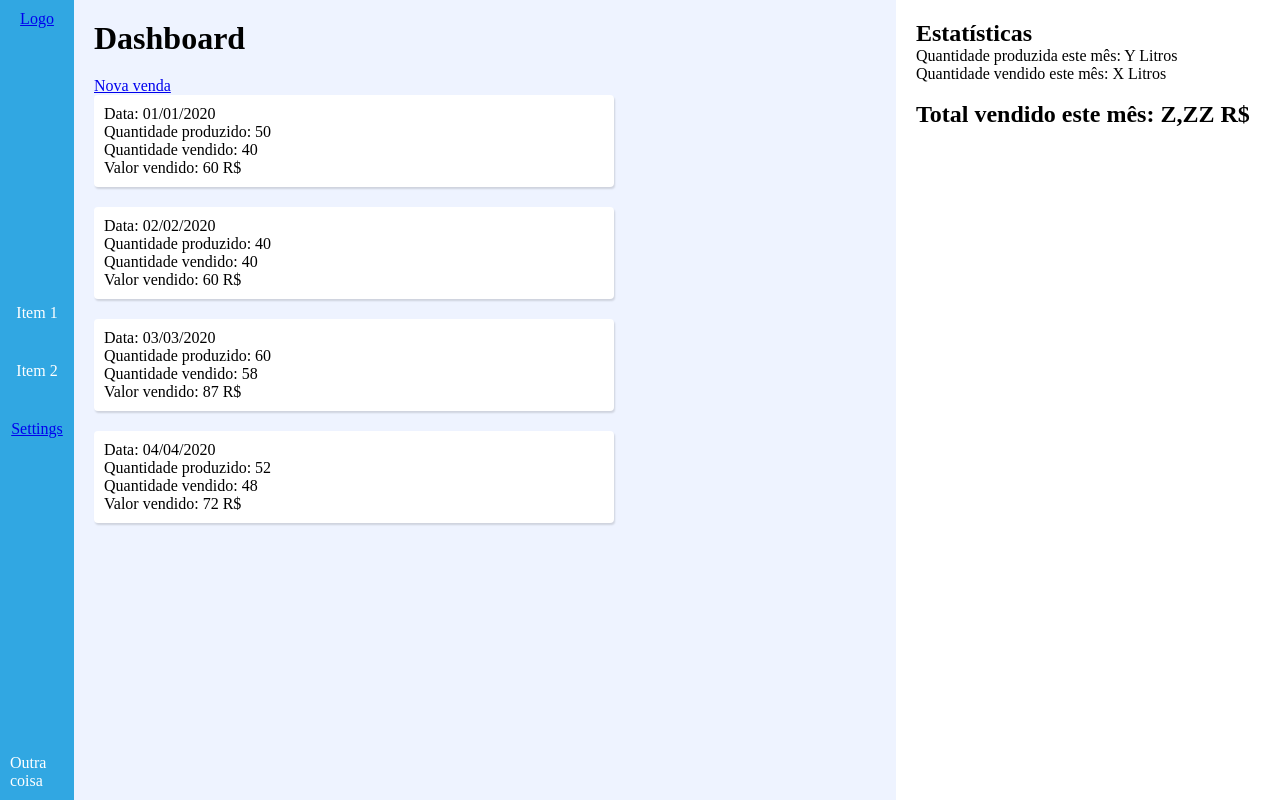
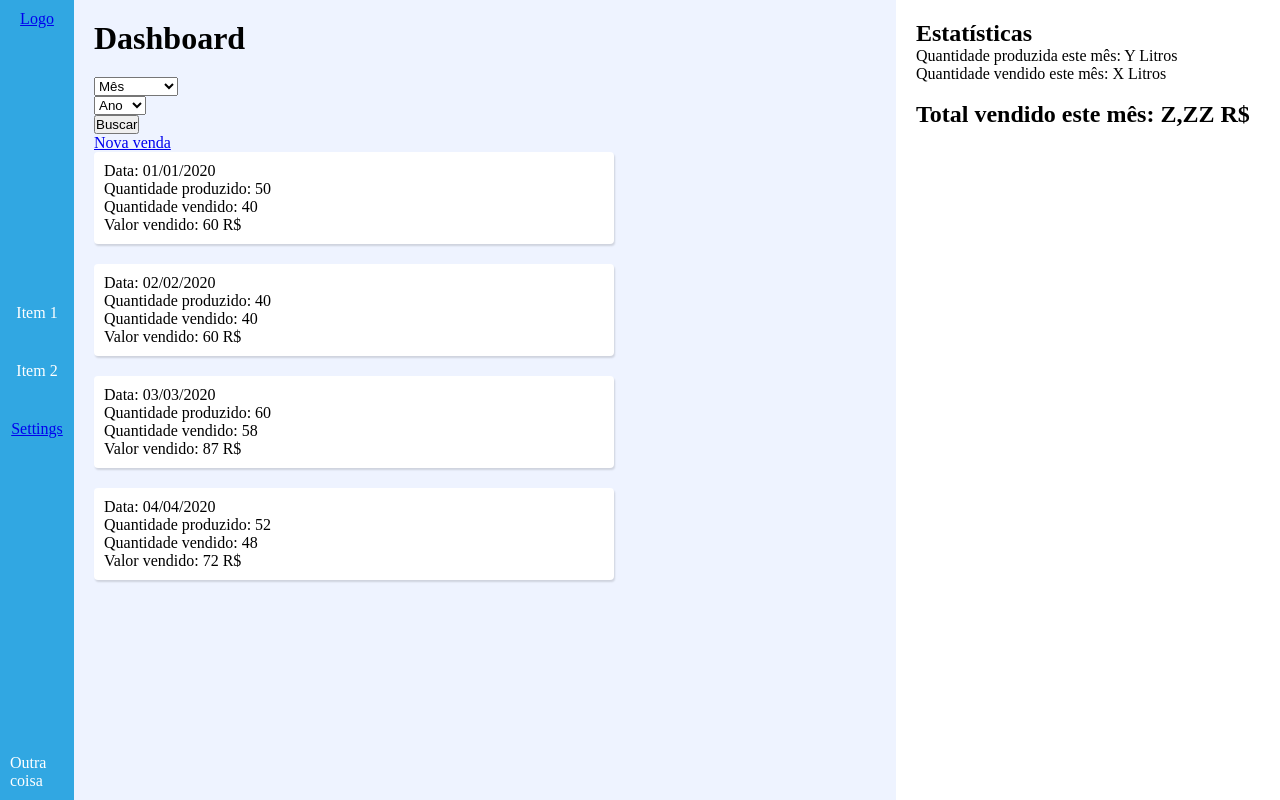
Before and after one commit to johnnyferreiradev/milkmoney, a React (Create React App) app in the folder frontend/: page /dashboard in a window 1280 px wide. Built offline with nearby package versions, Linux system fonts and the light colour scheme.

Commit message:
Criação do componente filtro por data

```diff
--- a/frontend/src/components/Content/Content.jsx
+++ b/frontend/src/components/Content/Content.jsx
@@ -1,14 +1,19 @@
 import React from 'react';
 
+import TitlePage from '../../template/TitlePage/TitlePage';
+import FilterByDate from '../../components/FilterByDate/FilterByDate';
 import SalesList from '../SalesList/SalesList';
-import TitlePage from '../../template/TitlePage/TitlePage';
 
 import './Styles.css';
 
 export default function Content () {
   return (
     <div className="content">
-      <TitlePage title="Dashboard"/>
+      <header className="header-dashboard">
+        <TitlePage title="Dashboard"/>
+        <FilterByDate />
+      </header>
+
       <SalesList />
     </div>
   );
--- /dev/null
+++ b/frontend/src/components/FilterByDate/FilterByDate.jsx
@@ -0,0 +1,40 @@
+import React, { Component } from 'react';
+
+// import { Container } from './styles';
+
+export default class FilterByDate extends Component {
+  render() {
+    return (
+        <form className="filter-by-date">
+          <div className="filter-by-date-form-group">
+            <select name="" id="">
+              <option value="">Mês</option>
+              <option value="">Janeiro</option>
+              <option value="">Fevereiro</option>
+              <option value="">Março</option>
+              <option value="">Abril</option>
+              <option value="">Maio</option>
+              <option value="">Junho</option>
+              <option value="">Julho</option>
+              <option value="">Agosto</option>
+              <option value="">Setembro</option>
+              <option value="">Outubro</option>
+              <option value="">Novembro</option>
+              <option value="">Dezembro</option>
+            </select>
+          </div>
+          <div className="filter-by-date-form-group">
+            <select name="" id="">
+              <option value="">Ano</option>
+              <option value="">2020</option>
+              <option value="">2021</option>
+              <option value="">2022</option>
+            </select>
+          </div>
+          <div className="filter-by-date-form-group">
+            <button>Buscar</button>
+          </div>
+        </form>
+    );
+  }
+}
```
Also changed, not shown: frontend/src/components/FilterByDate/Styles.css (added).
